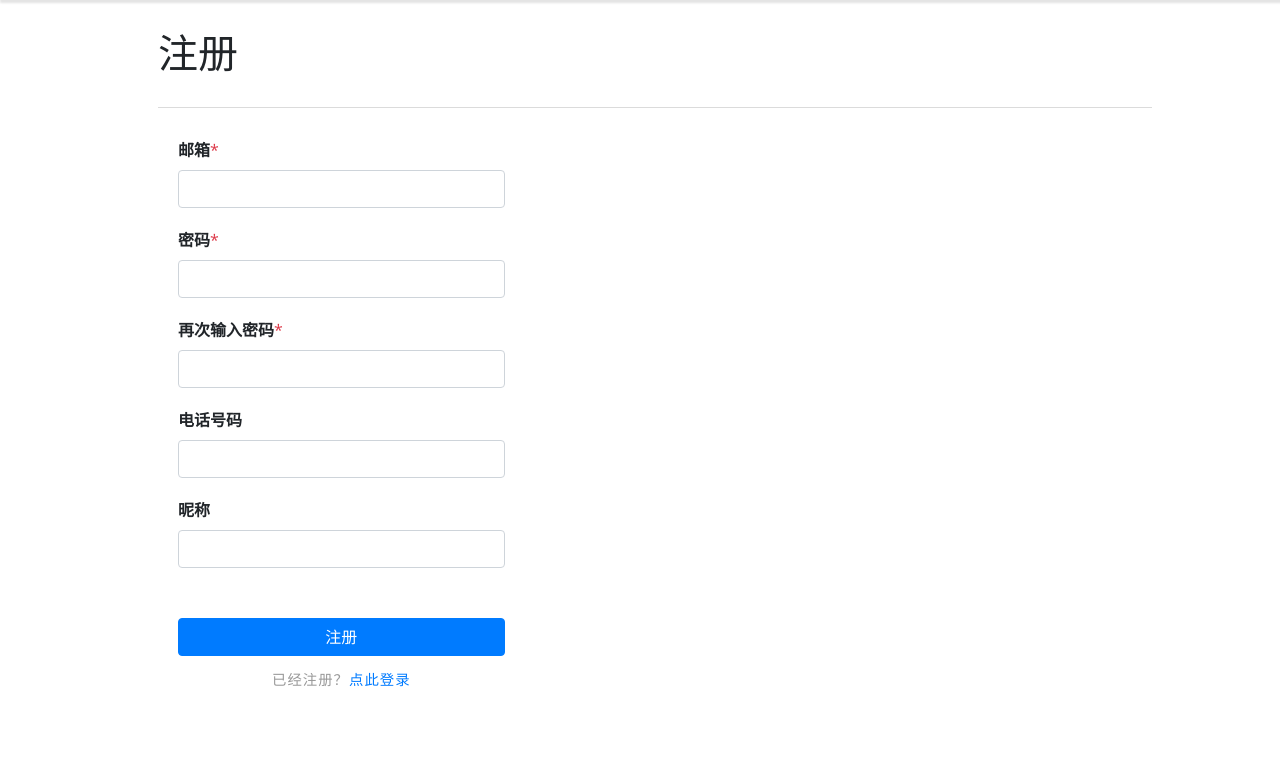
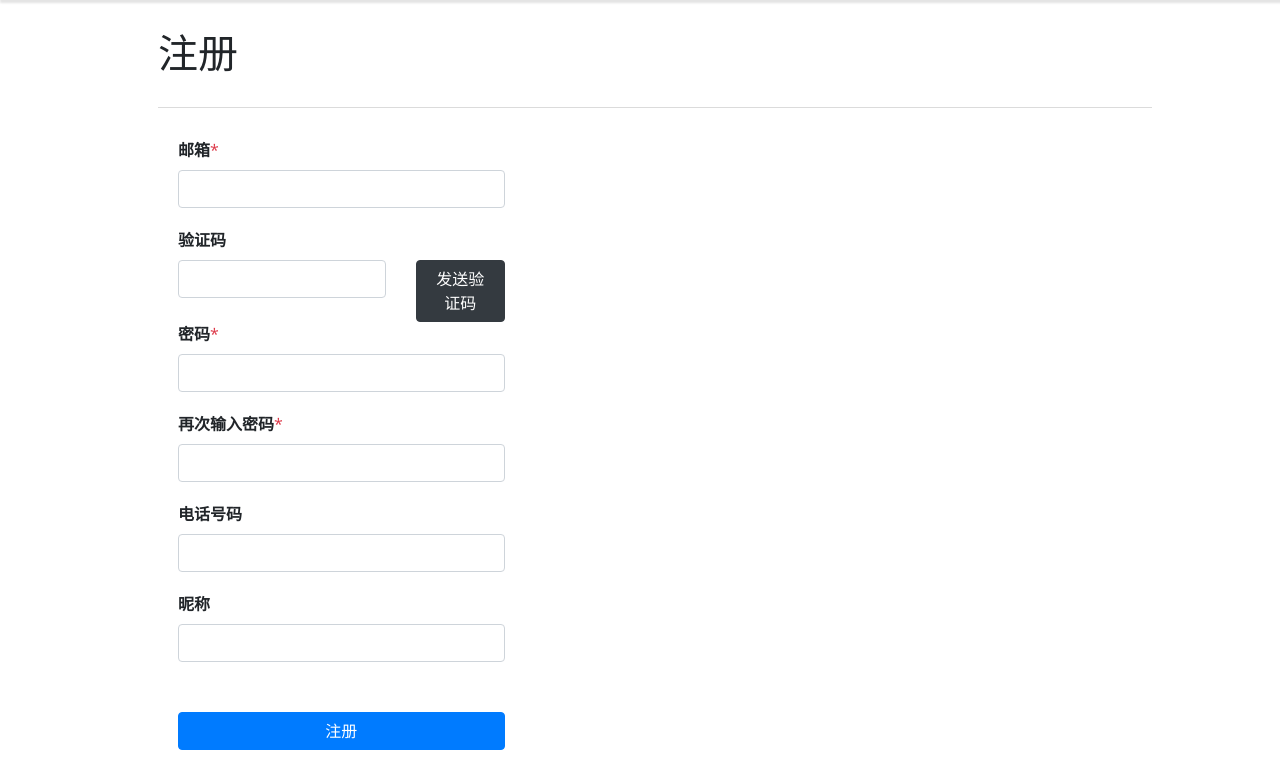
Before and after one commit to marsvet/Airport-Security-Assistant, a Flask app: page /_register in a window 1280 px wide. Shown: the part 75-835 px from the top of the page. Before the commit the page ends 762 px from the top, so only its background shows below. Run offline with Flask 2, Linux system fonts and the light colour scheme; some libraries are stand-ins or nearby versions.

Commit message:
完成邮箱验证码逻辑

```diff
--- a/app/auth/forms.py
+++ b/app/auth/forms.py
@@ -17,6 +17,8 @@ class LoginForm(FlaskForm):
 class RegisterForm(FlaskForm):
     email = StringField('邮箱', validators=[DataRequired('请输入邮箱'), Regexp(
         r'^\w+([-+.]\w+)*@\w+([-.]\w+)*\.\w+([-.]\w+)*$', 0, '邮箱格式不正确')])
+    verification_code = StringField('验证码', validators=[DataRequired('请输入验证码')])
+    hidden_verification_code_hash = StringField()
     password = PasswordField('密码', validators=[DataRequired('请输入密码'), Length(
         6, 20, '密码长度必须在 6 ~ 20 之间'), Regexp(r'^\w{6,20}$', 0, '密码必须由字母、数字、下划线组成')])
     check_password = PasswordField(
--- a/app/auth/views.py
+++ b/app/auth/views.py
@@ -1,11 +1,22 @@
 from flask import render_template, flash, redirect, request, url_for, jsonify
 from flask_login import login_user, logout_user
+from werkzeug.security import generate_password_hash, check_password_hash
 from . import auth
 from .forms import LoginForm, RegisterForm
 from ..models import User
+from ..email import send_email
 import re
 import random
 
+
+# prepare for Andriod APP
+@auth.route('/verify_email', methods=['POST'])
+def verify_email():
+    email = request.get_json()['email']
+    verification_code = random.randint(100000, 999999)
+    send_email(email, '验证邮箱', 'mail/verify_email',
+               verification_code=verification_code)
+    return jsonify({'verification_code': verification_code})
 
 # prepare for Andriod APP
 @auth.route('/login', methods=['POST'])  # 用电话号码或邮箱登录，不能用用户名登录，因为用户名不唯一
@@ -55,6 +66,16 @@ def register():
 
 
 # prepare for web
+@auth.route('/_verify_email', methods=['POST'])
+def _verify_email():
+    email = request.form['email']
+    verification_code = random.randint(100000, 999999)
+    send_email(email, '验证邮箱', 'mail/verify_email',
+               verification_code=verification_code)
+    return generate_password_hash(str(verification_code))
+
+
+# prepare for web
 @auth.route('/_login', methods=['GET', 'POST'])
 def _login():
     form = LoginForm()
@@ -83,6 +104,9 @@ def _login():
 def _register():
     form = RegisterForm()
     if form.validate_on_submit():
+        if not check_password_hash(form.hidden_verification_code_hash.data, form.verification_code.data):
+            flash('验证码错误')
+            return redirect('_register')
         phone_number = form.phone_number.data
         nickname = form.nickname.data
         if not phone_number:
--- a/app/templates/login.html
+++ b/app/templates/login.html
@@ -63,7 +63,7 @@ inner_css %}
 {% endblock %} {% block main_content %} {% include "header.html" %}
 
 {% if get_flashed_messages()[0] %}
-	<div class="alert alert-warning">
+	<div class="alert alert-warning" style="text-align: center;">
 		<button type="button" class="close" data-dismiss="alert">&times;</button>
 		{{ get_flashed_messages()[0] }}
 	</div>
--- /dev/null
+++ b/app/templates/mail/verify_email.html
@@ -0,0 +1,2 @@
+<p>Hi，感谢您使用我们的产品</p>
+<p>您的邮箱验证码为 <span style="background-color: rgb(255, 255, 172); color: red;">{{ verification_code }}</span></p>
--- /dev/null
+++ b/app/templates/mail/verify_email.txt
@@ -0,0 +1,3 @@
+Hi，感谢您使用我们的产品。
+
+您的邮箱验证码为 {{ verification_code }}
--- a/app/templates/register.html
+++ b/app/templates/register.html
@@ -60,13 +60,27 @@ inner_css %}
 	}
 </style>
 
-{% endblock %} {% block main_content %} {% include "header.html" %}
+{% endblock %} {% block inner_script %}
 
-{% if get_flashed_messages()[0] %}
-	<div class="alert alert-warning">
-		<button type="button" class="close" data-dismiss="alert">&times;</button>
-		{{ get_flashed_messages()[0] }}
-	</div>
+<script>
+	function verify_email() {
+		_email = $("#email").val();
+		if (_email) {
+			$.post("/_verify_email", { email: _email }, data => {
+				$("#verify_email_button").html("发送成功");
+				$("#verify_email_button").attr("disabled", "true");
+				$("#hidden_verification_code_hash").val(data);
+			});
+		}
+	}
+</script>
+
+{% endblock %} {% block main_content %} {% include "header.html" %} {% if
+get_flashed_messages()[0] %}
+<div class="alert alert-warning">
+	<button type="button" class="close" data-dismiss="alert">&times;</button>
+	{{ get_flashed_messages()[0] }}
+</div>
 {% endif %}
 
 <div id="main">
@@ -75,8 +89,24 @@ inner_css %}
 		<form method="POST">
 			{{ form.hidden_tag() }}
 			{{ form.email.label(class='control-label')
-			}}<span class="text-danger">*</span>{{ form.email(class='form-control') }}
+			}}<span class="text-danger">*</span>{{ form.email(class='form-control', id='email') }}
 			<span class="error-message">{{ form.email.errors[0] }}</span>
+			{{ form.verification_code.label(class='control-label') }}
+			<div class="row">
+				<div class="col-8">
+					{{ form.verification_code(class='form-control') }}
+				</div>
+				<div class="col-4 offest-1">
+					<button
+						type="button"
+						id="verify_email_button"
+						class="btn btn-dark"
+						onclick="verify_email()"
+					>
+						发送验证码
+					</button>
+				</div>
+			</div>
 			{{ form.password.label(class='control-label')
 			}}<span class="text-danger">*</span
 			>{{ form.password(class="form-control") }}
@@ -88,10 +118,10 @@ inner_css %}
 			{{ form.phone_number.label(class='control-label')
 			}}{{ form.phone_number(class='form-control') }}
 			<span class="error-message">{{ form.phone_number.errors[0] }}</span>
-			{{ form.nickname.label(class='control-label')
-			}}{{ form.nickname(class='form-control') }}
+			{{ form.nickname.label(class='control-label')}}{{ form.nickname(class='form-control') }}
 			<span class="error-message">{{ form.nickname.errors[0] }}</span>
 			{{ form.submit(class='btn btn-block btn-primary', id='submit') }}
+			{{ form.hidden_verification_code_hash(style="display: none;") }}
 		</form>
 		<p>已经注册？<a href="_login">点此登录</a></p>
 	</div>
```
